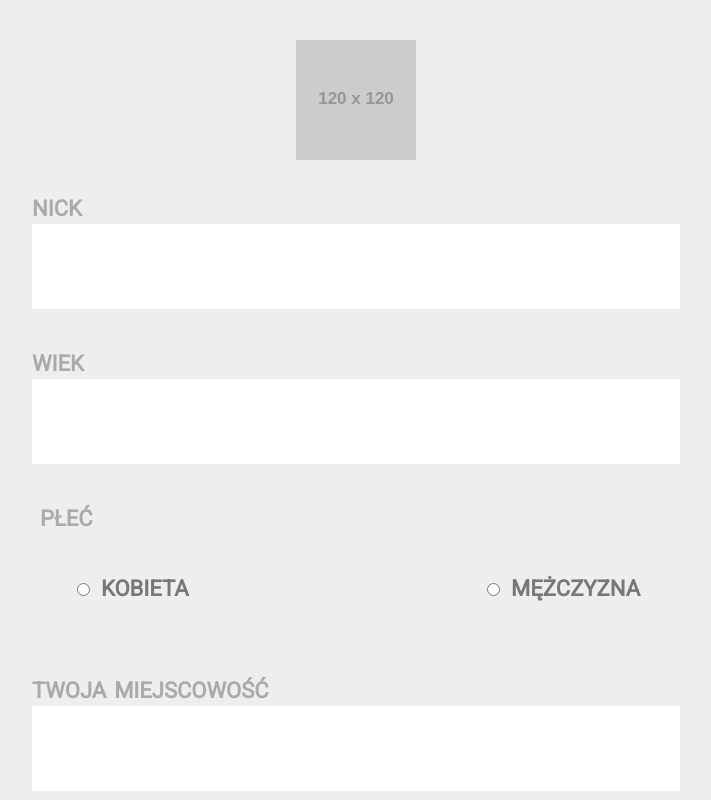
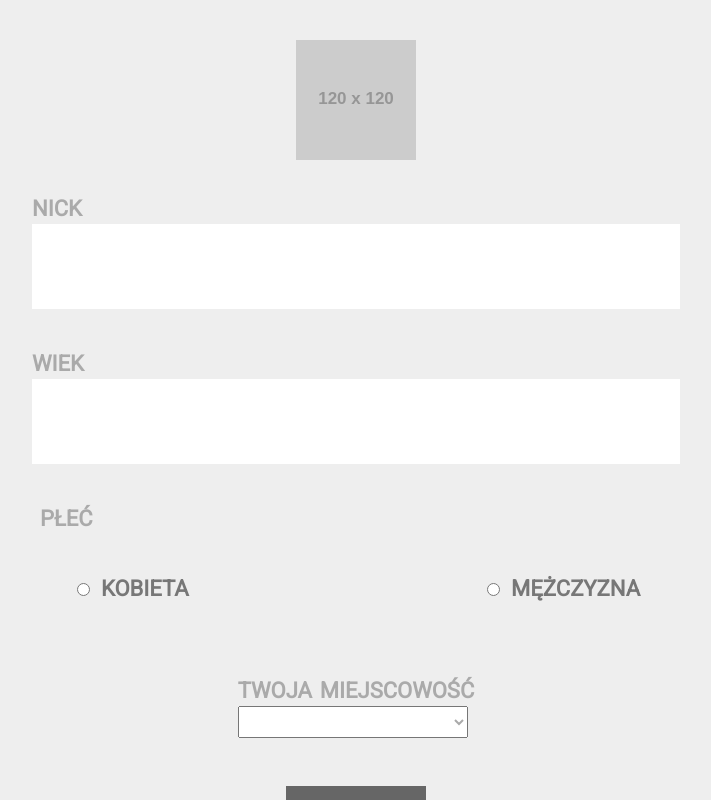
Before and after one commit to edukaton/stowarzyszenie-demagog, a Vue app in the folder fzw-webapp/: page / in a window 1280 px wide. Shown: the top 800 px of the page, without its empty margins (284-995 px from the left). Built offline with nearby package versions, Linux system fonts and the light colour scheme.

Commit message:
css, piechart2

```diff
--- a/fzw-webapp/src/App.vue
+++ b/fzw-webapp/src/App.vue
@@ -38,6 +38,7 @@ body {
   flex-direction: column;
   align-items: center;
   justify-content: center;
+  text-align: center;
 }
 
 h1 {
@@ -76,7 +77,7 @@ button {
   border: none;
   /* width: 30vmin; */
   margin: 4vmin;
-  padding: 3vmin 0;
+  padding: 2vmin 3vmin;
   font-size: inherit;
   font-variant: small-caps;
   font-weight: bold;
--- a/fzw-webapp/src/components/Intro.vue
+++ b/fzw-webapp/src/components/Intro.vue
@@ -25,8 +25,15 @@
       </div>
       <div class="input">
         twoja miejscowość
-        <input v-model="userInfo.city" type="text" name="">
+        <select class="input" v-model="userInfo.city">
+          <option value="1">Poniżej 10 000</option>
+          <option value="2">10 000 - 20 000</option>
+          <option value="3">20 000 - 100 000</option>
+          <option value="4">100 000 - 250 000</option>
+          <option value="5">Powyżej 250 000</option>
+        </select>
       </div>
+
     </form>
     <button :class="{error: validationError}" @click="goToCategories">dalej</button>
   </div>
@@ -87,6 +94,9 @@
   .user-info-form div{
     margin: 2vmin;
   }
+  select {
+
+  }
 
   .gender {
     color: #777;
--- /dev/null
+++ b/fzw-webapp/src/components/PieChart2.vue
@@ -0,0 +1,41 @@
+<template>
+  <div>
+    <svg width="100" height="100" xmlns="http://www.w3.org/2000/svg">
+      <g>
+        <!-- <path :d="path" stroke="black" fill="transparent"/> -->
+        <polyline :points="points" style="fill:none;stroke:black;stroke-width:3" />
+      </g>
+    </svg>
+  </div>
+</template>
+
+<script>
+  export default {
+    name: 'pie-chart2',
+    props: ['time', 'label'],
+    data () {
+      return {
+        path: '',
+        points: '20,20 40,25 60,40 80,120 120,140 200,180'
+      }
+    },
+    created () {
+      this.points = this.generateCircle(this.time)
+    },
+    methods: {
+      generateCircle (n) {
+        let x, y
+        for (var i = 0; i < n; i++) {
+
+        }
+      }
+    }
+  }
+</script>
+
+
+<!-- Scoped component css -->
+<!-- It only affect current component -->
+<style scoped>
+
+</style>
--- a/fzw-webapp/src/components/Results.vue
+++ b/fzw-webapp/src/components/Results.vue
@@ -1,6 +1,23 @@
 <template>
   <div id="results">
-    <h1>Wyniki</h1>
+    <h1>{{this.userInfo.name}}</h1>
+    <h2>Twoja ochrona jest na poziomie</h2>
+    <svg viewBox="0 0 500 300">
+      <path id="mpath" fill="none" stroke="#000000" stroke-miterlimit="10" d="M34,132.5c13.8,5.6,21.7,13.2,30,24.9c10.2,14.2,28.1,28,43.8,35.1
+    	c23,10.5,47.2,2.3,65.8-13.6c13.4-11.4,30.7-24.5,49.2-24.6c18.9-0.1,37,16.4,52.5,26c15.3,9.5,30.1,19.8,46.6,26.7
+    	c27.9,11.7,56.6-9.5,76-27.6c12-11.2,19-26,29.1-39.1c3.8-5,7-10.7,11.2-14.6c2-1.9,4-3.9,5.9-6c2.2-2.3,5.7-3.8,6.7-6
+    	c9.6-3.9,20.1-10.1,30.9-9.7"/>
+      <circle r="10" fill="orange">
+    <animateMotion dur="5s" repeatCount="indefinite">
+      <mpath xlink:href="#mpath" />
+    </animateMotion>
+  </circle>
+</svg>
+
+    <h2>Twoja odporność na:</h2>
+    <pie-chart2></pie-chart2>
+
+
     <p>
       Odpowiedziałeś poprawne na {{ numOfCorrectAnswers }} pytań z {{ numOfAnswers }}.
       Na {{ numOfOmmitedQuestions }} nie udzieliłeś odpowiedzi.
@@ -9,8 +26,13 @@
 </template>
 
 <script>
+  import PieChart2 from '@/components/PieChart2'
+
   export default {
     name: 'results',
+    components: {
+      PieChart2
+    },
     computed: {
       numOfAnswers () {
         return this.$store.getters.numOfQuizAnswers;
@@ -20,6 +42,9 @@
       },
       numOfOmmitedQuestions () {
         return this.$store.getters.numOfOmmitedQuizQuestions;
+      },
+      userInfo () {
+        return this.$store.state.userInfo
       }
     },
   }
--- a/fzw-webapp/src/store/index.js
+++ b/fzw-webapp/src/store/index.js
@@ -12,7 +12,9 @@ export default new Vuex.Store({
       questionIndex: 0,
       questions: [],
     },
-    userInfo: {},
+    userInfo: {
+      name: 'test',
+    },
   },
   mutations: {
     generateQuiz (state) {
```
